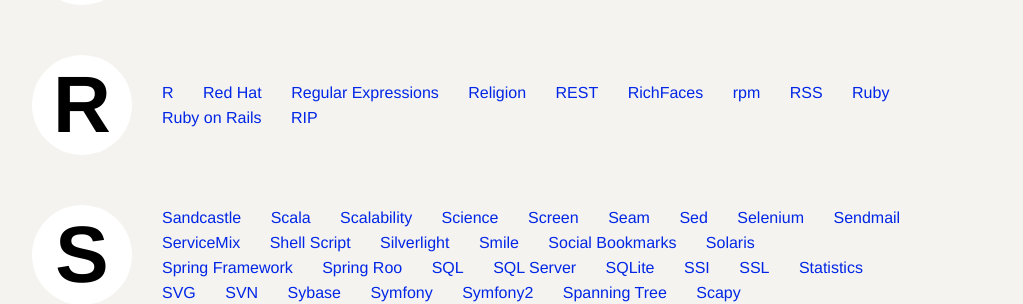
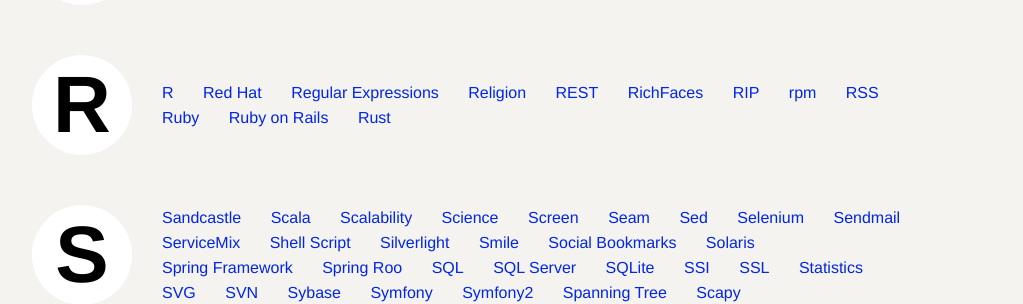
Before and after one commit to code9media/overthecs.github.io, a Jekyll site: the page built from index.html, in a window 1280 px wide and 900 px high, scrolled down 3048 px. Shown: the part 176-480 px from the top of the window, without its empty margins (158-1181 px from the left). Built offline with Jekyll 4.4.1, drawn with Linux system fonts in a browser that asks for light colours; Markdown is read by kramdown in place of the engine named in the settings; the list of posts is cut into pages by our own code; comment, search, counter and statistics services are not loaded.

Commit message:
Added Rust to main page and re-organized the R section to be alphabetical

```diff
--- a/index.html
+++ b/index.html
@@ -440,11 +440,12 @@ title: OverAPI.com | Collecting all the cheat sheets
                 <a href="/religion" title="Religion Cheat Sheet">Religion</a>
                 <a href="/rest" title="REST Cheat Sheet">REST</a>
                 <a href="/richfaces" title="RichFaces Cheat Sheet">RichFaces</a>
+                <a href="/rip" title="RIP Cheat Sheet">RIP</a>
                 <a href="/rpm" title="rpm Cheat Sheet">rpm</a>
                 <a href="/atom" title="RSS Cheat Sheet">RSS</a>
                 <a href="/ruby" title="Ruby Cheat Sheet">Ruby</a>
                 <a href="/rubyrails" title="Ruby on Rails Cheat Sheet">Ruby on Rails</a>
-                <a href="/rip" title="RIP Cheat Sheet">RIP</a>
+                <a href="/rust" title="Rust Cheat Sheet">Rust</a>
             </div>
         </div>
         <div class="index-more-alpha">
```
